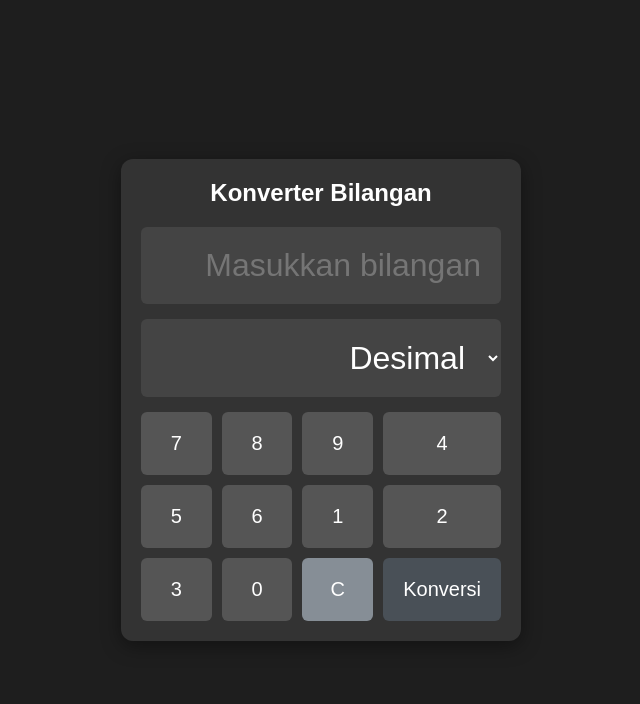
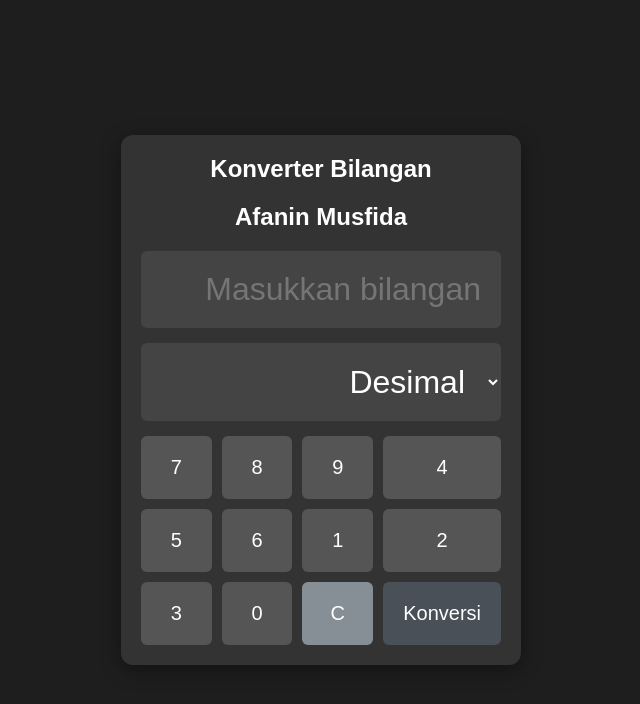
Before and after one commit to afaninMusfida1/convert-bilangan, a plain HTML site: page index.html in a window 1280 px wide. Shown: the whole page, without its empty margins (319-959 px from the left). Drawn offline with Linux system fonts and the light colour scheme.

Commit message:
add name

```diff
--- a/index.html
+++ b/index.html
@@ -122,6 +122,7 @@
 <body>
     <div class="container">
         <h2>Konverter Bilangan</h2>
+        <h2>Afanin Musfida</h2>
 
         <input type="text" id="inputNumber" class="display" placeholder="Masukkan bilangan" disabled>
         <select id="inputBase" class="display">
```
